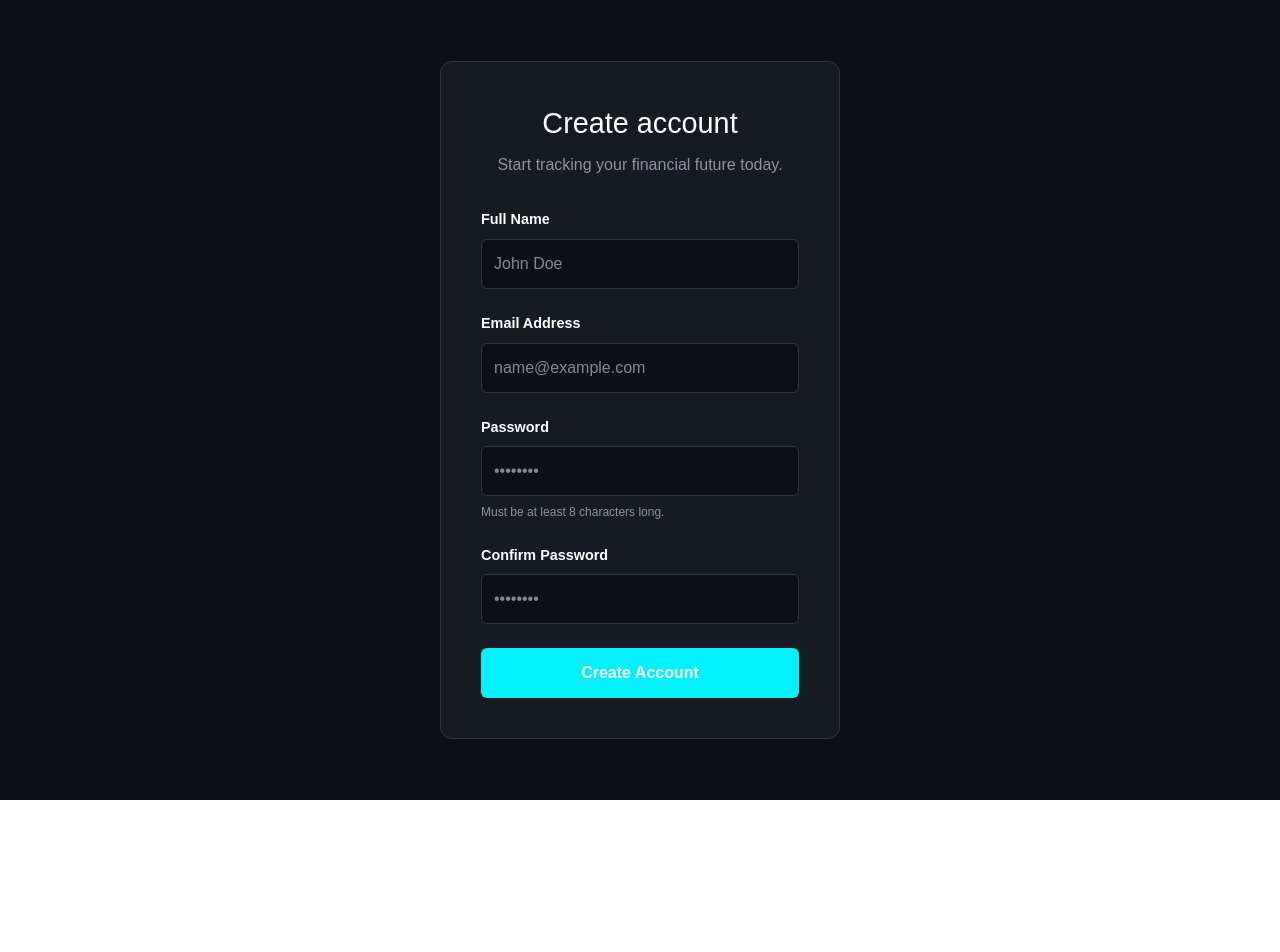
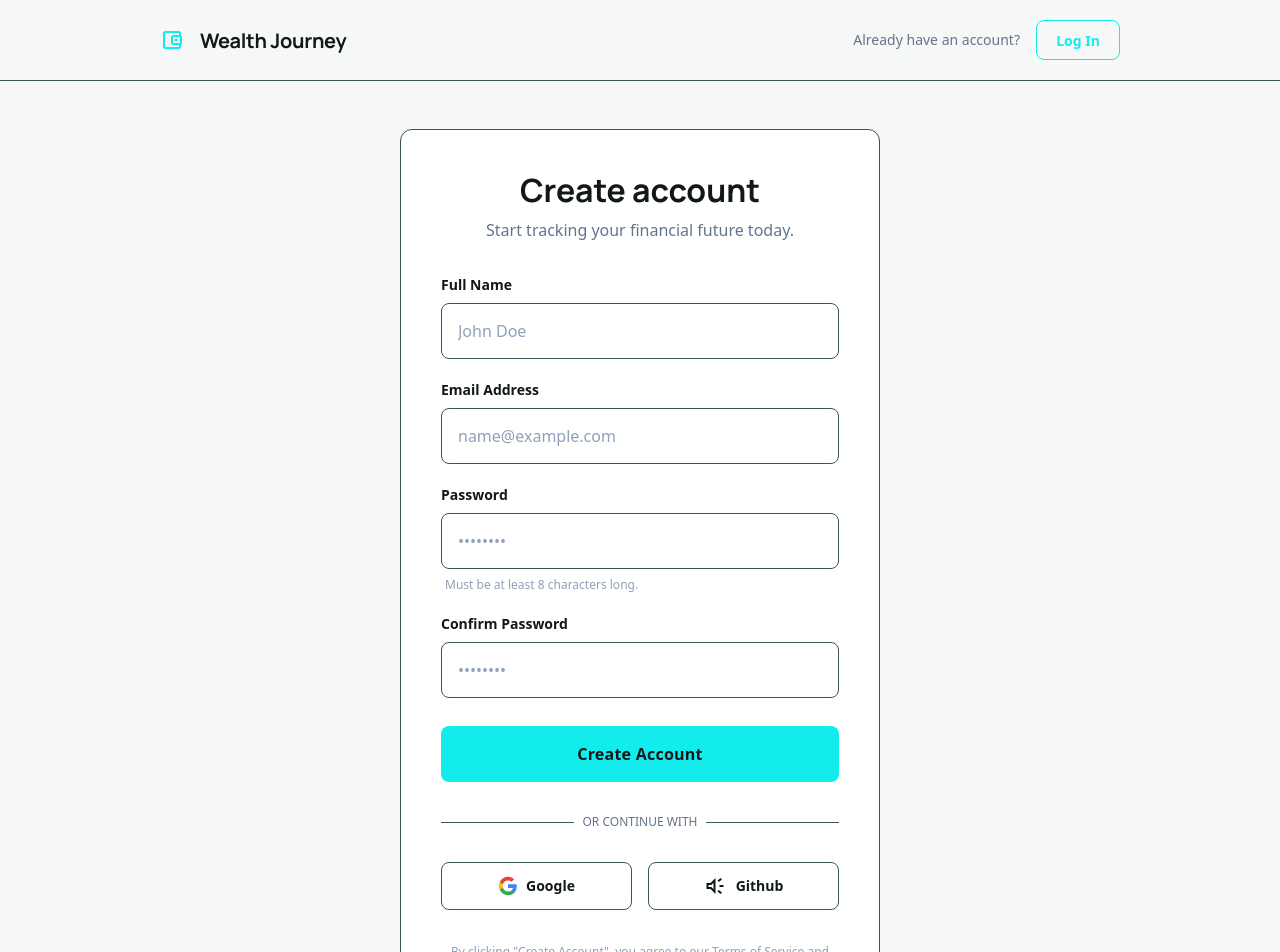
Before and after one commit to Hena7/wealth-journey, a Vue app in the folder wealth-journey/: page /signup in a window 1280 px wide. Shown: the top 952 px of the page. Before the commit the page ends 800 px from the top, so only its background shows below. Built offline with nearby package versions, Linux system fonts and the light colour scheme.

Commit message:
update the ui of signup and login views with basic styling and form handling

```diff
--- a/wealth-journey/src/views/LoginView.vue
+++ b/wealth-journey/src/views/LoginView.vue
@@ -12,15 +12,41 @@ const handleLogin = () => {
 </script>
 
 <template>
+  <div class="bg-background-light dark:bg-background-dark min-h-screen flex flex-col">
+    <!-- Header Section (TopNavBar) -->
+    <header
+      class="flex items-center justify-between whitespace-nowrap border-b border-solid border-border-muted px-6 md:px-40 py-5 bg-background-light dark:bg-background-dark"
+    >
+      <div class="flex items-center gap-4 text-charcoal dark:text-white">
+        <div class="size-6 text-primary flex items-center justify-center">
+          <span class="material-symbols-outlined text-3xl">account_balance_wallet</span>
+        </div>
+        <h2
+          class="text-charcoal dark:text-white text-xl font-bold leading-tight tracking-[-0.015em] font-display"
+        >
+          Wealth Journey
+        </h2>
+      </div>
+      <div class="flex items-center gap-4">
+        <span class="hidden md:block text-sm text-slate-500 dark:text-[#9db9b9] font-medium"
+          >Don't have an account?</span
+        >
+        <RouterLink
+          to="/signup"
+          class="flex min-w-[84px] cursor-pointer items-center justify-center rounded-lg h-10 px-4 border border-primary text-primary hover:bg-primary/10 transition-colors text-sm font-bold leading-normal"
+        >
+          <span class="truncate">Sign Up</span>
+        </RouterLink>
+      </div>
+    </header>
+
     <!-- Main Wrapper -->
+    <main class="flex-1 flex items-center justify-center p-6 md:p-12">
       <div
-    class="bg-background-light dark:bg-background-dark font-display min-h-screen flex items-center justify-center p-4"
+        class="w-full max-w-[440px] bg-white dark:bg-slate-card rounded-xl border border-border-muted p-8 md:p-10"
       >
-    <div class="relative flex h-auto w-full max-w-[440px] flex-col overflow-hidden">
         <!-- Login Card -->
-      <div
-        class="flex flex-col border border-gray-200 dark:border-[#34655d]/30 bg-white dark:bg-[#1a322e] rounded-xl shadow-sm p-8 @container"
-      >
+        <div class="flex flex-col @container">
           <!-- Header Section -->
           <div class="flex flex-col items-center mb-8">
             <div
@@ -31,11 +57,11 @@ const handleLogin = () => {
               >
             </div>
             <h1
-            class="text-gray-900 dark:text-white tracking-tight text-[28px] font-bold leading-tight text-center"
+              class="text-charcoal dark:text-white tracking-tight text-[28px] font-bold leading-tight text-center pb-2 font-display"
             >
               Welcome Back
             </h1>
-          <p class="text-gray-500 dark:text-[#93c8bf] text-sm mt-2 text-center">
+            <p class="text-slate-500 dark:text-[#9db9b9] text-sm mt-2 text-center">
               Enter your credentials to access your dashboard
             </p>
           </div>
@@ -44,10 +70,12 @@ const handleLogin = () => {
           <form @submit.prevent="handleLogin" class="flex flex-col gap-5">
             <!-- Email Field -->
             <div class="flex flex-col gap-2">
-            <label class="text-gray-700 dark:text-white text-sm font-medium">Email Address</label>
+              <label class="text-charcoal dark:text-white text-sm font-semibold leading-normal"
+                >Email Address</label
+              >
               <input
                 v-model="email"
-              class="form-input flex w-full rounded-lg text-gray-900 dark:text-white focus:outline-0 focus:ring-1 focus:ring-primary border border-gray-300 dark:border-[#34655d] bg-white dark:bg-[#11211e] h-12 px-4"
+                class="form-input flex w-full rounded-lg text-charcoal dark:text-white focus:outline-0 focus:ring-1 focus:ring-primary border border-border-muted bg-white dark:bg-[#111818] h-14 px-4 text-base transition-all"
                 placeholder="name@company.com"
                 type="email"
                 required
@@ -57,7 +85,9 @@ const handleLogin = () => {
             <!-- Password Field -->
             <div class="flex flex-col gap-2">
               <div class="flex justify-between items-center">
-              <label class="text-gray-700 dark:text-white text-sm font-medium">Password</label>
+                <label class="text-charcoal dark:text-white text-sm font-semibold leading-normal"
+                  >Password</label
+                >
                 <a class="text-primary text-xs font-medium hover:underline" href="#"
                   >Forgot Password?</a
                 >
@@ -67,14 +97,14 @@ const handleLogin = () => {
                 <input
                   v-model="password"
                   :type="showPassword ? 'text' : 'password'"
-                class="form-input flex w-full min-w-0 flex-1 rounded-lg rounded-r-none border-r-0 text-gray-900 dark:text-white focus:outline-0 focus:ring-0 border border-gray-300 dark:border-[#34655d] bg-white dark:bg-[#11211e] h-12 px-4"
+                  class="form-input flex w-full min-w-0 flex-1 rounded-lg rounded-r-none border-r-0 text-charcoal dark:text-white focus:outline-0 focus:ring-0 border border-border-muted bg-white dark:bg-[#111818] h-14 px-4 text-base transition-all"
                   placeholder="••••••••"
                   required
                 />
                 <!-- Eye Toggle Button -->
                 <div
                   @click="showPassword = !showPassword"
-                class="text-gray-400 dark:text-[#93c8bf] flex border border-gray-300 dark:border-[#34655d] bg-white dark:bg-[#11211e] items-center justify-center px-3 rounded-r-lg border-l-0 cursor-pointer hover:text-primary"
+                  class="text-slate-400 dark:text-[#9db9b9] flex border border-border-muted bg-white dark:bg-[#111818] items-center justify-center px-3 rounded-r-lg border-l-0 cursor-pointer hover:text-primary transition-colors"
                 >
                   <span class="material-symbols-outlined">
                     {{ showPassword ? 'visibility_off' : 'visibility' }}
@@ -86,25 +116,25 @@ const handleLogin = () => {
             <!-- Login Button -->
             <button
               type="submit"
-            class="w-full bg-primary hover:bg-primary/90 text-[#11211e] font-bold text-base h-12 rounded-lg transition-colors mt-2"
+              class="w-full bg-primary hover:opacity-90 active:scale-[0.98] text-charcoal font-bold text-base h-14 rounded-lg transition-all mt-2"
             >
               Sign In
             </button>
 
             <!-- Divider -->
             <div class="flex items-center gap-4 my-2">
-            <div class="h-px bg-gray-200 dark:bg-[#34655d]/50 flex-1"></div>
+              <div class="h-px bg-border-muted flex-1"></div>
               <span
-              class="text-xs text-gray-400 dark:text-[#93c8bf] uppercase tracking-widest font-bold"
+                class="text-xs text-slate-400 dark:text-[#9db9b9]/60 uppercase tracking-widest font-bold"
                 >OR</span
               >
-            <div class="h-px bg-gray-200 dark:bg-[#34655d]/50 flex-1"></div>
+              <div class="h-px bg-border-muted flex-1"></div>
             </div>
 
             <!-- Google Button -->
             <button
               type="button"
-            class="w-full bg-transparent border border-gray-300 dark:border-[#34655d] text-gray-700 dark:text-white font-medium text-sm h-12 rounded-lg flex items-center justify-center gap-2 hover:bg-gray-50 dark:hover:bg-[#34655d]/10 transition-colors"
+              class="w-full bg-transparent border border-border-muted text-charcoal dark:text-white font-medium text-sm h-12 rounded-lg flex items-center justify-center gap-2 hover:bg-slate-50 dark:hover:bg-primary/5 transition-colors"
             >
               <svg class="w-5 h-5" viewBox="0 0 24 24">
                 <path
@@ -130,9 +160,8 @@ const handleLogin = () => {
 
           <!-- Footer Section -->
           <div class="mt-8 text-center">
-          <p class="text-gray-500 dark:text-[#93c8bf] text-sm">
+            <p class="text-slate-500 dark:text-[#9db9b9] text-sm">
               Don't have an account?
-            <!-- Using RouterLink for SPA navigation -->
               <RouterLink
                 to="/signup"
                 class="text-primary font-bold underline underline-offset-4 decoration-primary/30 hover:decoration-primary"
@@ -142,13 +171,10 @@ const handleLogin = () => {
             </p>
           </div>
         </div>
-
-      <!-- Legal Footer -->
-      <div class="mt-6 flex flex-col items-center gap-2">
-        <p class="text-gray-400 dark:text-[#93c8bf]/60 text-xs text-center">
-          @2026 Wealth Journey. All rights reserved.
-        </p>
       </div>
-    </div>
+    </main>
+    <footer class="p-8 text-center text-slate-400 dark:text-[#9db9b9]/40 text-xs">
+      © 2026 Wealth Journey Inc. All rights reserved.
+    </footer>
   </div>
 </template>
--- a/wealth-journey/src/views/SignupView.vue
+++ b/wealth-journey/src/views/SignupView.vue
@@ -1,117 +1,205 @@
 <script setup lang="ts">
 import { ref } from 'vue'
+import { RouterLink } from 'vue-router'
 
 const name = ref('')
 const email = ref('')
 const password = ref('')
 const confirmPassword = ref('')
+const showPassword = ref(false)
 
 const handleSignup = () => {
-  console.log('Name:', name.value)
-  console.log('Email:', email.value)
-  console.log('Password:', password.value)
-
   if (password.value !== confirmPassword.value) {
     alert('Passwords do not match')
+    return
   }
+  console.log('Signup Attempt:', {
+    name: name.value,
+    email: email.value,
+    password: password.value,
+  })
 }
 </script>
 
 <template>
-  <div class="signup-container">
-    <!-- The .prevent modifier stops the page from reloading when the form submits -->
-    <form @submit.prevent="handleSignup" class="signup-card">
-      <h1>Create account</h1>
-      <p class="subtitle">Start tracking your financial future today.</p>
-      <div class="input-group">
-        <label>Full Name</label>
-        <!-- v-model creates a "Two-Way Binding" -->
-        <!-- Whatever the user types here instantly updates the 'fullName' variable above -->
-        <input v-model="name" type="text" placeholder="John Doe" required />
+  <div class="bg-background-light dark:bg-background-dark min-h-screen flex flex-col">
+    <!-- Header Section (TopNavBar) -->
+    <header
+      class="flex items-center justify-between whitespace-nowrap border-b border-solid border-border-muted px-6 md:px-40 py-5 bg-background-light dark:bg-background-dark"
+    >
+      <div class="flex items-center gap-4 text-charcoal dark:text-white">
+        <div class="size-6 text-primary flex items-center justify-center">
+          <span class="material-symbols-outlined text-3xl">account_balance_wallet</span>
+        </div>
+        <h2
+          class="text-charcoal dark:text-white text-xl font-bold leading-tight tracking-[-0.015em] font-display"
+        >
+          Wealth Journey
+        </h2>
       </div>
-      <div class="input-group">
-        <label>Email Address</label>
-        <input v-model="email" type="email" placeholder="name@example.com" required />
+      <div class="flex items-center gap-4">
+        <span class="hidden md:block text-sm text-slate-500 dark:text-[#9db9b9] font-medium"
+          >Already have an account?</span
+        >
+        <RouterLink
+          to="/login"
+          class="flex min-w-[84px] cursor-pointer items-center justify-center rounded-lg h-10 px-4 border border-primary text-primary hover:bg-primary/10 transition-colors text-sm font-bold leading-normal"
+        >
+          <span class="truncate">Log In</span>
+        </RouterLink>
       </div>
-      <div class="input-group">
-        <label>Password</label>
-        <input v-model="password" type="password" placeholder="••••••••" required />
-        <span class="hint">Must be at least 8 characters long.</span>
+    </header>
+
+    <!-- Main Signup Container -->
+    <main class="flex-1 flex items-center justify-center p-6 md:p-12">
+      <div
+        class="w-full max-w-[480px] bg-white dark:bg-slate-card rounded-xl border border-border-muted p-8 md:p-10"
+      >
+        <!-- Headline & Body Text -->
+        <div class="mb-8">
+          <h1
+            class="text-charcoal dark:text-white text-[32px] font-extrabold leading-tight text-center pb-2 font-display"
+          >
+            Create account
+          </h1>
+          <p
+            class="text-slate-500 dark:text-[#9db9b9] text-base font-normal leading-normal text-center"
+          >
+            Start tracking your financial future today.
+          </p>
+        </div>
+
+        <!-- Signup Form -->
+        <form @submit.prevent="handleSignup" class="space-y-5">
+          <!-- Full Name Field -->
+          <div class="flex flex-col gap-2">
+            <label class="text-charcoal dark:text-white text-sm font-semibold leading-normal"
+              >Full Name</label
+            >
+            <input
+              v-model="name"
+              class="form-input w-full rounded-lg text-charcoal dark:text-white focus:outline-0 focus:ring-1 focus:ring-primary border border-border-muted bg-white dark:bg-[#111818] h-14 placeholder:text-slate-400 dark:placeholder:text-[#9db9b9] px-4 text-base font-normal transition-all"
+              placeholder="John Doe"
+              type="text"
+              required
+            />
+          </div>
+
+          <!-- Email Address Field -->
+          <div class="flex flex-col gap-2">
+            <label class="text-charcoal dark:text-white text-sm font-semibold leading-normal"
+              >Email Address</label
+            >
+            <input
+              v-model="email"
+              class="form-input w-full rounded-lg text-charcoal dark:text-white focus:outline-0 focus:ring-1 focus:ring-primary border border-border-muted bg-white dark:bg-[#111818] h-14 placeholder:text-slate-400 dark:placeholder:text-[#9db9b9] px-4 text-base font-normal transition-all"
+              placeholder="name@example.com"
+              type="email"
+              required
+            />
+          </div>
+
+          <!-- Password Field -->
+          <div class="flex flex-col gap-2">
+            <label class="text-charcoal dark:text-white text-sm font-semibold leading-normal"
+              >Password</label
+            >
+            <input
+              v-model="password"
+              class="form-input w-full rounded-lg text-charcoal dark:text-white focus:outline-0 focus:ring-1 focus:ring-primary border border-border-muted bg-white dark:bg-[#111818] h-14 placeholder:text-slate-400 dark:placeholder:text-[#9db9b9] px-4 text-base font-normal transition-all"
+              placeholder="••••••••"
+              type="password"
+              required
+            />
+            <p class="text-xs text-slate-400 dark:text-[#9db9b9]/60 px-1">
+              Must be at least 8 characters long.
+            </p>
+          </div>
+
+          <!-- Confirm Password Field -->
+          <div class="flex flex-col gap-2 pb-2">
+            <label class="text-charcoal dark:text-white text-sm font-semibold leading-normal"
+              >Confirm Password</label
+            >
+            <input
+              v-model="confirmPassword"
+              class="form-input w-full rounded-lg text-charcoal dark:text-white focus:outline-0 focus:ring-1 focus:ring-primary border border-border-muted bg-white dark:bg-[#111818] h-14 placeholder:text-slate-400 dark:placeholder:text-[#9db9b9] px-4 text-base font-normal transition-all"
+              placeholder="••••••••"
+              type="password"
+              required
+            />
+          </div>
+
+          <!-- Create Account Button -->
+          <button
+            type="submit"
+            class="w-full flex cursor-pointer items-center justify-center rounded-lg h-14 bg-primary text-charcoal text-base font-bold leading-normal tracking-[0.015em] hover:opacity-90 active:scale-[0.98] transition-all"
+          >
+            <span>Create Account</span>
+          </button>
+        </form>
+
+        <!-- Social Signup Divider -->
+        <div class="relative my-8">
+          <div class="absolute inset-0 flex items-center">
+            <div class="w-full border-t border-border-muted"></div>
+          </div>
+          <div class="relative flex justify-center text-xs uppercase">
+            <span class="bg-white dark:bg-slate-card px-2 text-slate-500 dark:text-[#9db9b9]"
+              >Or continue with</span
+            >
+          </div>
+        </div>
+
+        <!-- Social Buttons -->
+        <div class="grid grid-cols-2 gap-4">
+          <button
+            class="flex items-center justify-center gap-2 rounded-lg h-12 border border-border-muted bg-white dark:bg-[#111818] text-charcoal dark:text-white text-sm font-semibold hover:bg-slate-50 dark:hover:bg-primary/5 transition-colors"
+          >
+            <svg class="w-5 h-5" viewBox="0 0 24 24">
+              <path
+                d="M22.56 12.25c0-.78-.07-1.53-.2-2.25H12v4.26h5.92c-.26 1.37-1.04 2.53-2.21 3.31v2.77h3.57c2.08-1.92 3.28-4.74 3.28-8.09z"
+                fill="#4285F4"
+              />
+              <path
+                d="M12 23c2.97 0 5.46-.98 7.28-2.66l-3.57-2.77c-.98.66-2.23 1.06-3.71 1.06-2.86 0-5.29-1.93-6.16-4.53H2.18v2.84C3.99 20.53 7.7 23 12 23z"
+                fill="#34A853"
+              />
+              <path
+                d="M5.84 14.09c-.22-.66-.35-1.36-.35-2.09s.13-1.43.35-2.09V7.07H2.18C1.43 8.55 1 10.22 1 12s.43 3.45 1.18 4.93l2.85-2.22.81-.62z"
+                fill="#FBBC05"
+              />
+              <path
+                d="M12 5.38c1.62 0 3.06.56 4.21 1.64l3.15-3.15C17.45 2.09 14.97 1 12 1 7.7 1 3.99 3.47 2.18 7.07l3.66 2.84c.87-2.6 3.3-4.53 6.16-4.53z"
+                fill="#EA4335"
+              />
+            </svg>
+            Google
+          </button>
+          <button
+            class="flex items-center justify-center gap-2 rounded-lg h-12 border border-border-muted bg-white dark:bg-[#111818] text-charcoal dark:text-white text-sm font-semibold hover:bg-slate-50 dark:hover:bg-primary/5 transition-colors"
+          >
+            <span class="material-symbols-outlined text-xl">brand_awareness</span>
+            Github
+          </button>
+        </div>
+
+        <!-- Footer Links -->
+        <div class="mt-8 text-center space-y-2">
+          <p class="text-xs text-slate-400 dark:text-[#9db9b9]/70 leading-relaxed">
+            By clicking "Create Account", you agree to our <br class="md:hidden" />
+            <a class="underline hover:text-primary" href="#">Terms of Service</a> and
+            <a class="underline hover:text-primary" href="#">Privacy Policy</a>.
+          </p>
+        </div>
       </div>
-      <div class="input-group">
-        <label>Confirm Password</label>
-        <input v-model="confirmPassword" type="password" placeholder="••••••••" required />
-      </div>
-      <button type="submit" class="btn-primary">Create Account</button>
-    </form>
+    </main>
+
+    <!-- Footer -->
+    <footer class="p-8 text-center text-slate-400 dark:text-[#9db9b9]/40 text-xs">
+      © 2026 Wealth Journey Inc. All rights reserved.
+    </footer>
   </div>
 </template>
-<style scoped>
-/* 'scoped' means these styles won't leak out to other pages */
-.signup-container {
-  display: flex;
-  align-items: center;
-  justify-content: center;
-  min-height: 100vh;
-  background-color: #0d1117; /* Dark background from your image */
-  color: white;
-  font-family: sans-serif;
-}
-.signup-card {
-  background: #161b22;
-  padding: 2.5rem;
-  border-radius: 12px;
-  width: 100%;
-  max-width: 400px;
-  border: 1px solid #30363d;
-}
-h1 {
-  margin-bottom: 0.5rem;
-  font-size: 1.8rem;
-  text-align: center;
-}
-.subtitle {
-  color: #8b949e;
-  text-align: center;
-  margin-bottom: 2rem;
-}
-.input-group {
-  margin-bottom: 1.5rem;
-  display: flex;
-  flex-direction: column;
-}
-label {
-  margin-bottom: 0.5rem;
-  font-size: 0.9rem;
-  font-weight: 600;
-}
-input {
-  background: #0d1117;
-  border: 1px solid #30363d;
-  color: white;
-  padding: 0.75rem;
-  border-radius: 6px;
-  outline: none;
-}
-input:focus {
-  border-color: #00f2fe; /* Cyan glow when clicking input */
-}
-.hint {
-  font-size: 0.75rem;
-  color: #8b949e;
-  margin-top: 0.4rem;
-}
-.btn-primary {
-  width: 100%;
-  padding: 0.8rem;
-  background-color: #00f2fe; /* The vibrant cyan from the image */
-  border: none;
-  border-radius: 6px;
-  font-weight: bold;
-  cursor: pointer;
-  transition: opacity 0.2s;
-}
-.btn-primary:hover {
-  opacity: 0.9;
-}
-</style>
+
+<style scoped></style>
```
Also changed, not shown: wealth-journey/src/styles.css (+5 -2 lines). Lines whose indentation alone changed are shown as unchanged.
